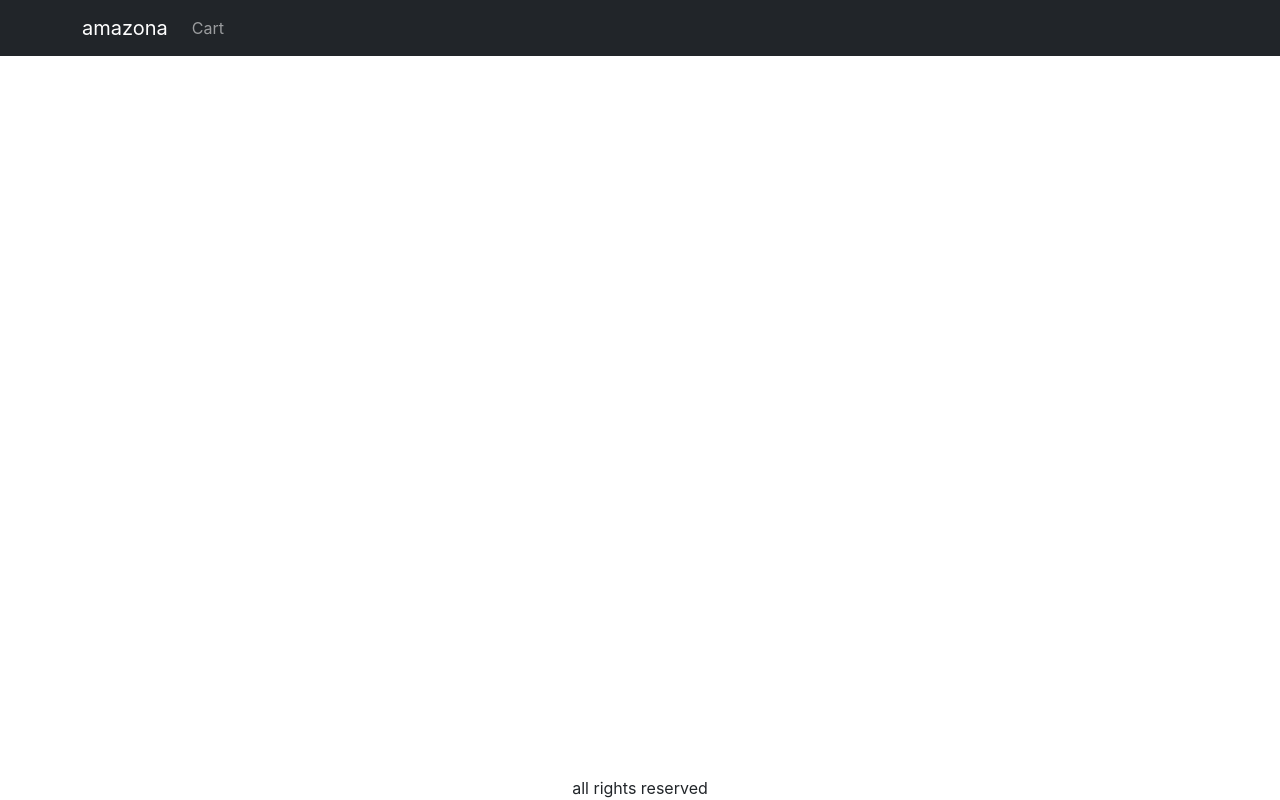
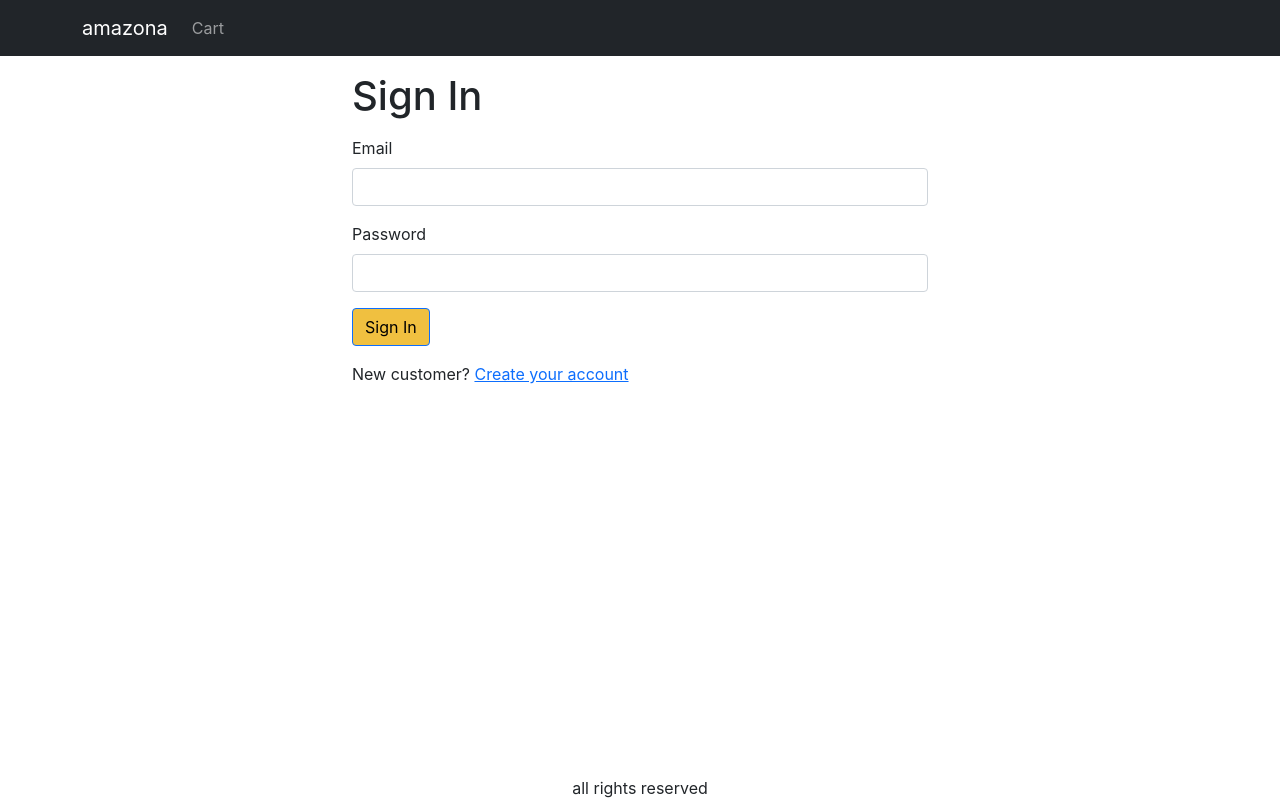
Before and after one commit to EngMeriem/ecommerce, a React (Create React App) app in the folder frontend/: page /signin in a window 1280 px wide. Built offline with nearby package versions, Linux system fonts and the light colour scheme.

Commit message:
Create-Signin-Screen

```diff
--- a/frontend/src/App.js
+++ b/frontend/src/App.js
@@ -6,6 +6,7 @@
 import { Container, Navbar, Nav, Badge } from 'react-bootstrap';
 import { useContext } from 'react';
 import { Store } from './Store';
+import SigninScreen from './screens/SigninScreen';
 
 function App() {
   const { state } = useContext(Store);
@@ -38,6 +39,7 @@
             <Routes>
               <Route path="/" element={<HomeScreen />} />
               <Route path="/cart" element={<CartScreen />} />
+              <Route path="/signin" element={<SigninScreen />} />
               <Route path="/product/:slug" element={<ProductScreen />} />
             </Routes>
           </Container>
--- a/frontend/src/index.css
+++ b/frontend/src/index.css
@@ -51,3 +51,7 @@
 .img-thumbnail {
   height: 80px;
 }
+
+.small-container {
+  max-width: 600px;
+}
--- /dev/null
+++ b/frontend/src/screens/SigninScreen.js
@@ -0,0 +1,37 @@
+import React from 'react';
+import { Button, Container, Form } from 'react-bootstrap';
+import { Helmet } from 'react-helmet-async';
+import { Link, useLocation } from 'react-router-dom';
+
+const SigninScreen = () => {
+  const { search } = useLocation();
+  const redirectInUrl = new URLSearchParams(search).get('redirect');
+  const redirect = redirectInUrl ? redirectInUrl : '/';
+  return (
+    <Container className="small-container">
+      <Helmet>
+        <title>Sign In</title>
+      </Helmet>
+      <h1 className="my-3">Sign In</h1>
+      <Form>
+        <Form.Group className="mb-3" controlId="email">
+          <Form.Label>Email</Form.Label>
+          <Form.Control type="email" required />
+        </Form.Group>
+        <Form.Group className="mb-3" controlId="password">
+          <Form.Label>Password</Form.Label>
+          <Form.Control type="password" required />
+        </Form.Group>
+        <div className="mb-3">
+          <Button type="submit">Sign In</Button>
+        </div>
+        <div className="mb-3">
+          New customer?{' '}
+          <Link to={`/signup?redirect=${redirect}`}>Create your account</Link>
+        </div>
+      </Form>
+    </Container>
+  );
+};
+
+export default SigninScreen;
```
